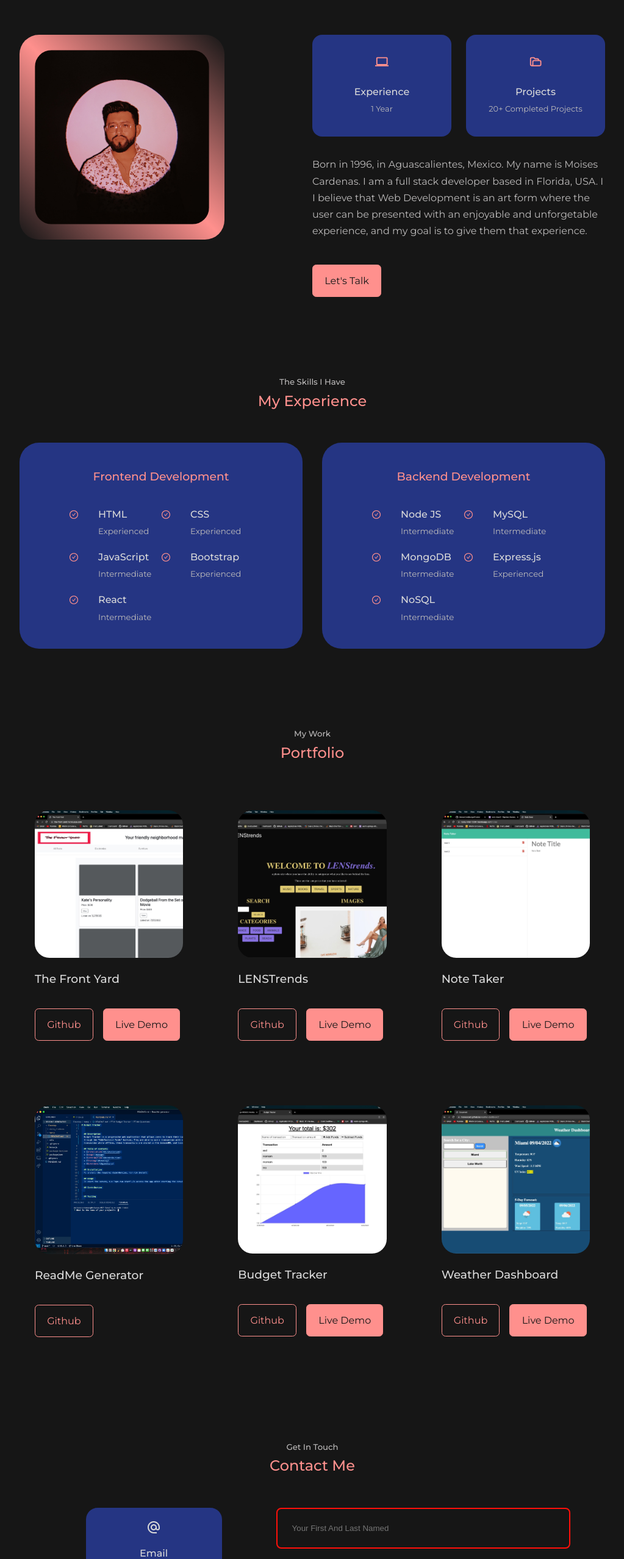
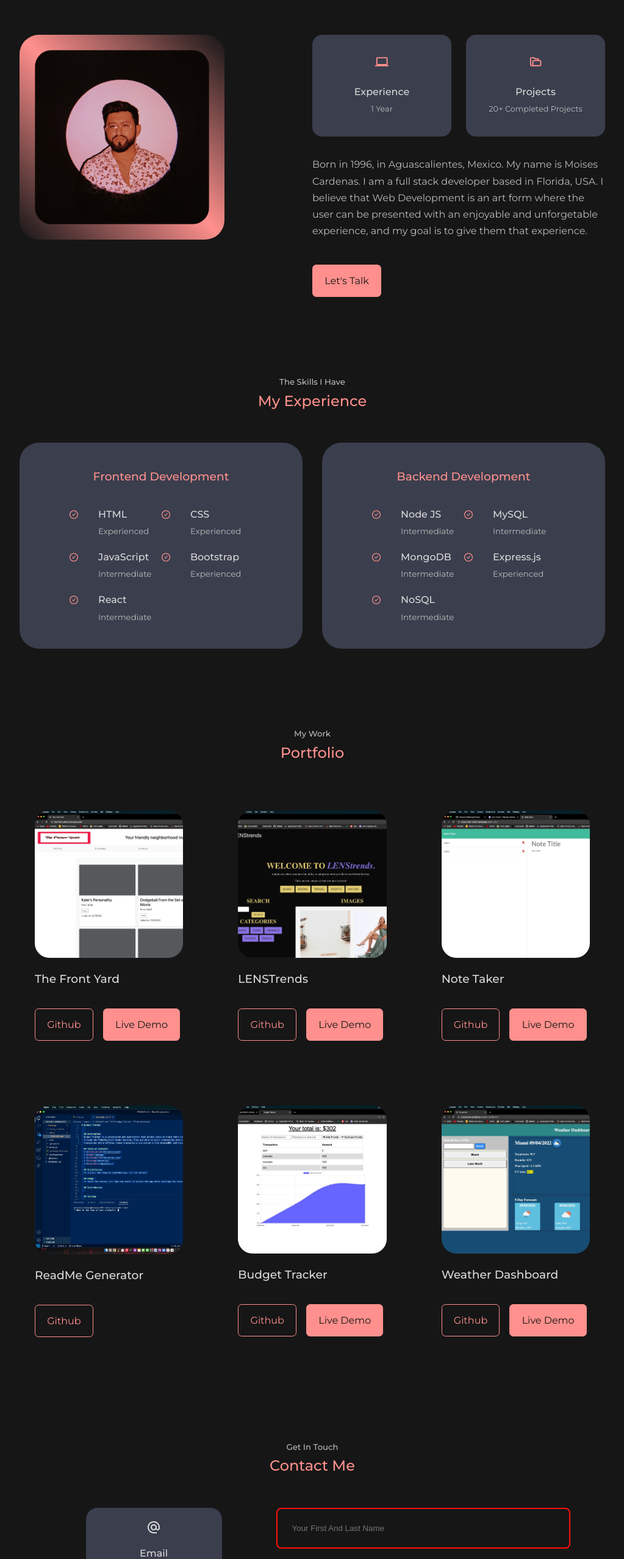
Before and after one commit to MoisesCard/reactPortfolio, a React (Create React App) app: page / in a window 1280 px wide. Shown: the part 1094-3651 px from the top of the page at 61% size, without its empty margins (128-1151 px from the left). Built offline with nearby package versions, Linux system fonts and the light colour scheme.

Commit message:
fixed spelling error and changed color for cards

```diff
--- a/src/components/About/About.js
+++ b/src/components/About/About.js
@@ -40,7 +40,7 @@ const About = () => {
 
           <p>
               Born in 1996, in Aguascalientes, Mexico. My name is Moises Cardenas. I am a full stack developer
-              based in Florida, USA. I I believe that Web Development is an art form where the user can be presented with an
+              based in Florida, USA. I believe that Web Development is an art form where the user can be presented with an
               enjoyable and unforgetable experience, and my goal is to give them that experience.
           </p>
 
--- a/src/components/Contact/Contact.js
+++ b/src/components/Contact/Contact.js
@@ -42,9 +42,9 @@ const Contact = () => {
         </div>
 
         <form ref={form} onSubmit={sendEmail}>
-          <input type='text' name='name' placeholder='Your First And Last Named' required/>
+          <input type='text' name='name' placeholder='Your First And Last Name' required/>
           <input type='email' name='email' placeholder='Your Email' required/>
-          <textarea name='message' rows='7' placeholder='Your Message' required></textarea>
+          <textarea name='message' rows='7' placeholder='Your Message...' required></textarea>
           <button type='submit' className='btn btn-primary'>Send Message</button>
         </form>
       </div>
--- a/src/index.css
+++ b/src/index.css
@@ -12,7 +12,7 @@
 
 :root {
     --color-bg: rgb(22, 22, 22);
-    --color-bg-variant: #253583 ;
+    --color-bg-variant: #3a3e4d ;
     --color-primary: #ff908d;
     --color-primary-variant: #ff0f09;
     --color-white: rgb(217, 217, 217);
```
